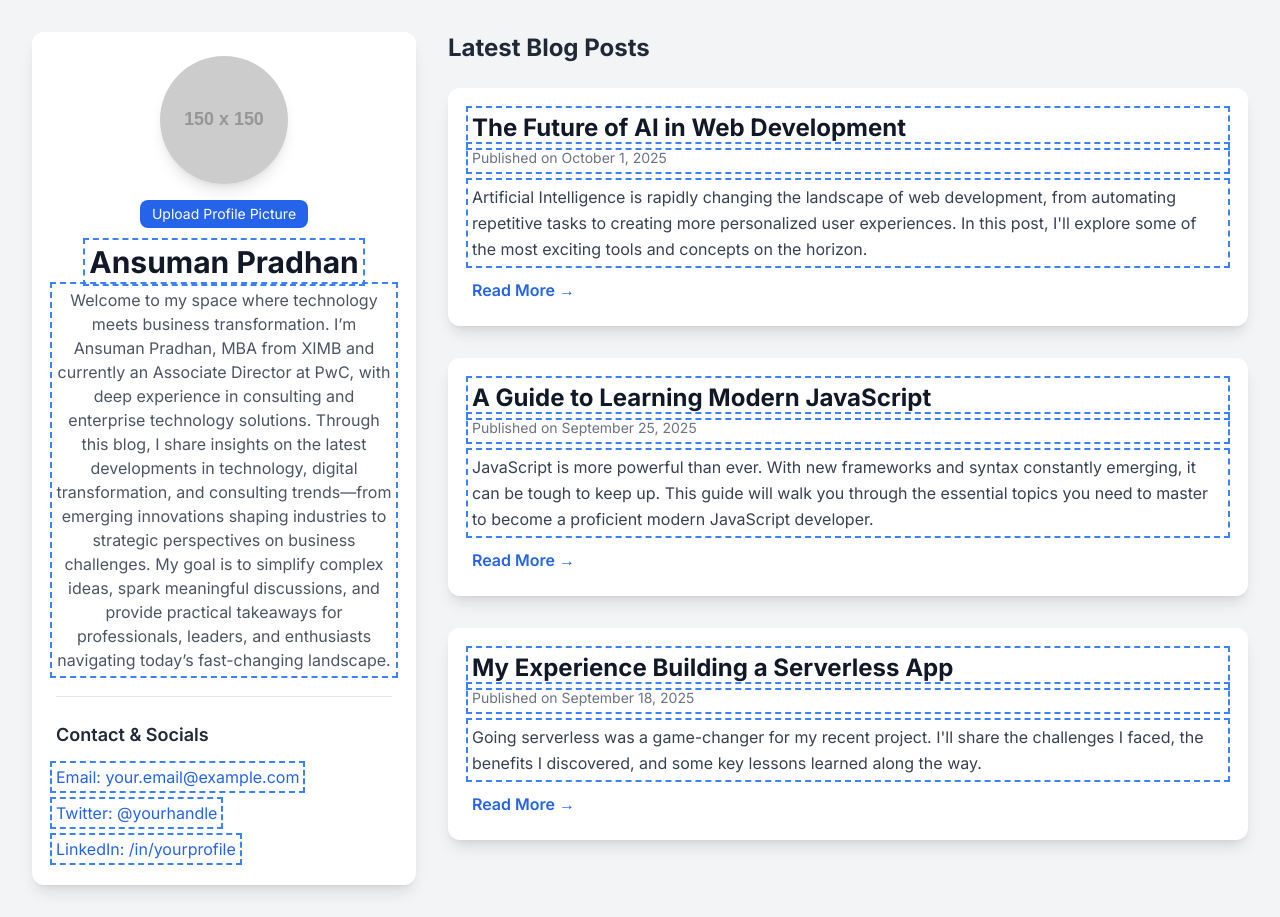
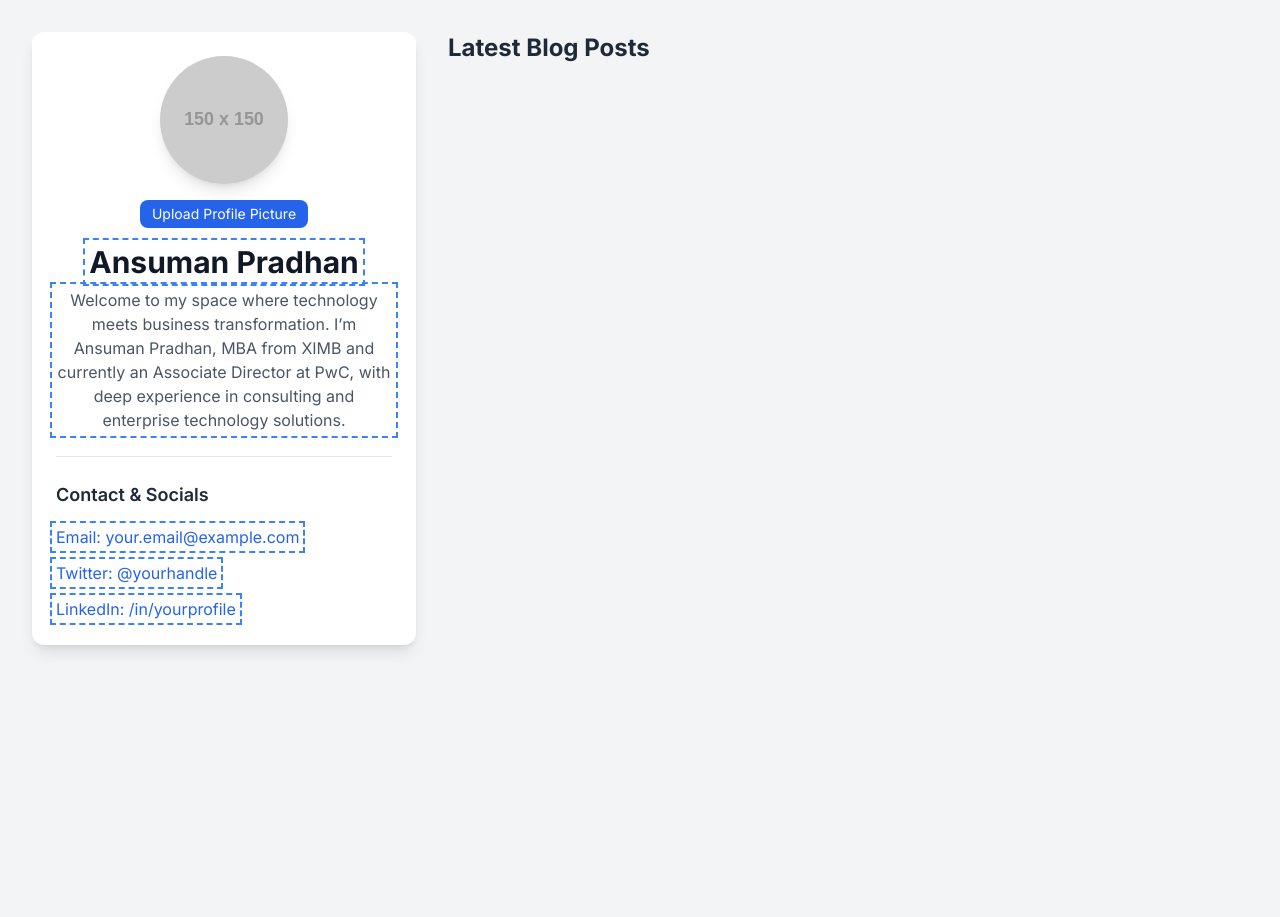
Before and after one commit to Ansuman1990/Ansuman_blog, a plain HTML site: page index.html in a window 1280 px wide. After the commit the page ends 800 px from the top, so only its background shows below. Drawn offline with nearby package versions, Linux system fonts and the light colour scheme; placeholder pictures from the web are drawn by us.

Commit message:
Update index.html

```diff
--- a/index.html
+++ b/index.html
@@ -29,19 +29,21 @@
     <!-- Left Column: Personal Details -->
     <div class="md:col-span-1 bg-white rounded-xl shadow-lg p-6 h-fit sticky top-8">
       <div class="flex flex-col items-center text-center">
-        <img id="profile-pic" src="https://placehold.co/150x150/111827/FFFFFF?text=Profile" alt="Profile Picture" class="w-32 h-32 rounded-full mb-4 object-cover shadow-lg cursor-pointer">
+        <img id="profile-pic" src="https://placehold.co/150x150/111827/FFFFFF?text=Profile"
+             alt="Profile Picture"
+             class="w-32 h-32 rounded-full mb-4 object-cover shadow-lg cursor-pointer">
 
         <!-- Upload input -->
         <input type="file" id="uploadInput" accept="image/*" class="hidden">
-        <button onclick="document.getElementById('uploadInput').click()" class="px-3 py-1 text-sm bg-blue-600 text-white rounded-lg hover:bg-blue-700 transition">
+        <button id="uploadBtn"
+                onclick="document.getElementById('uploadInput').click()"
+                class="px-3 py-1 text-sm bg-blue-600 text-white rounded-lg hover:bg-blue-700 transition">
           Upload Profile Picture
         </button>
 
         <h1 class="text-3xl font-bold text-gray-900 mt-4" contenteditable="true">Ansuman Pradhan</h1>
         <p class="text-gray-600 mt-2" contenteditable="true">
           Welcome to my space where technology meets business transformation. I’m Ansuman Pradhan, MBA from XIMB and currently an Associate Director at PwC, with deep experience in consulting and enterprise technology solutions.
-
-          Through this blog, I share insights on the latest developments in technology, digital transformation, and consulting trends—from emerging innovations shaping industries to strategic perspectives on business challenges. My goal is to simplify complex ideas, spark meaningful discussions, and provide practical takeaways for professionals, leaders, and enthusiasts navigating today’s fast-changing landscape.
         </p>
       </div>
       <div class="mt-6 pt-6 border-t border-gray-200">
@@ -58,52 +60,34 @@
     <div class="md:col-span-2">
       <h2 class="text-2xl font-bold text-gray-800 mb-6">Latest Blog Posts</h2>
       <div class="space-y-8">
-
-        <!-- Blog Post 1 -->
-        <article class="bg-white rounded-xl shadow-lg p-6 hover:shadow-xl transition-shadow duration-300">
-          <h3 class="text-xl md:text-2xl font-bold text-gray-900" contenteditable="true">The Future of AI in Web Development</h3>
-          <p class="text-sm text-gray-500 mt-1" contenteditable="true">Published on October 1, 2025</p>
-          <p class="mt-4 text-gray-700 leading-relaxed" contenteditable="true">
-            Artificial Intelligence is rapidly changing the landscape of web development, from automating repetitive tasks to creating more personalized user experiences. In this post, I'll explore some of the most exciting tools and concepts on the horizon.
-          </p>
-          <a href="#" class="mt-4 inline-block text-blue-600 font-semibold hover:underline">Read More &rarr;</a>
-        </article>
-
-        <!-- Blog Post 2 -->
-        <article class="bg-white rounded-xl shadow-lg p-6 hover:shadow-xl transition-shadow duration-300">
-          <h3 class="text-xl md:text-2xl font-bold text-gray-900" contenteditable="true">A Guide to Learning Modern JavaScript</h3>
-          <p class="text-sm text-gray-500 mt-1" contenteditable="true">Published on September 25, 2025</p>
-          <p class="mt-4 text-gray-700 leading-relaxed" contenteditable="true">
-            JavaScript is more powerful than ever. With new frameworks and syntax constantly emerging, it can be tough to keep up. This guide will walk you through the essential topics you need to master to become a proficient modern JavaScript developer.
-          </p>
-          <a href="#" class="mt-4 inline-block text-blue-600 font-semibold hover:underline">Read More &rarr;</a>
-        </article>
-
-        <!-- Blog Post 3 -->
-        <article class="bg-white rounded-xl shadow-lg p-6 hover:shadow-xl transition-shadow duration-300">
-          <h3 class="text-xl md:text-2xl font-bold text-gray-900" contenteditable="true">My Experience Building a Serverless App</h3>
-          <p class="text-sm text-gray-500 mt-1" contenteditable="true">Published on September 18, 2025</p>
-          <p class="mt-4 text-gray-700 leading-relaxed" contenteditable="true">
-            Going serverless was a game-changer for my recent project. I'll share the challenges I faced, the benefits I discovered, and some key lessons learned along the way.
-          </p>
-          <a href="#" class="mt-4 inline-block text-blue-600 font-semibold hover:underline">Read More &rarr;</a>
-        </article>
-
+        <!-- Blog posts remain unchanged -->
       </div>
     </div>
   </div>
 
   <script>
-    // Handle profile picture upload
     const uploadInput = document.getElementById('uploadInput');
     const profilePic = document.getElementById('profile-pic');
+    const uploadBtn = document.getElementById('uploadBtn');
 
+    // Load saved profile picture from localStorage
+    window.addEventListener('load', () => {
+      const savedPic = localStorage.getItem('profilePic');
+      if (savedPic) {
+        profilePic.src = savedPic;
+        uploadBtn.textContent = "Change Profile Picture";
+      }
+    });
+
+    // Handle profile picture upload
     uploadInput.addEventListener('change', function(event) {
       const file = event.target.files[0];
       if (file) {
         const reader = new FileReader();
         reader.onload = function(e) {
-          profilePic.src = e.target.result; // Update image preview
+          profilePic.src = e.target.result;   // Update image preview
+          localStorage.setItem('profilePic', e.target.result); // Save image in localStorage
+          uploadBtn.textContent = "Change Profile Picture"; // Update button text
         };
         reader.readAsDataURL(file);
       }
```
